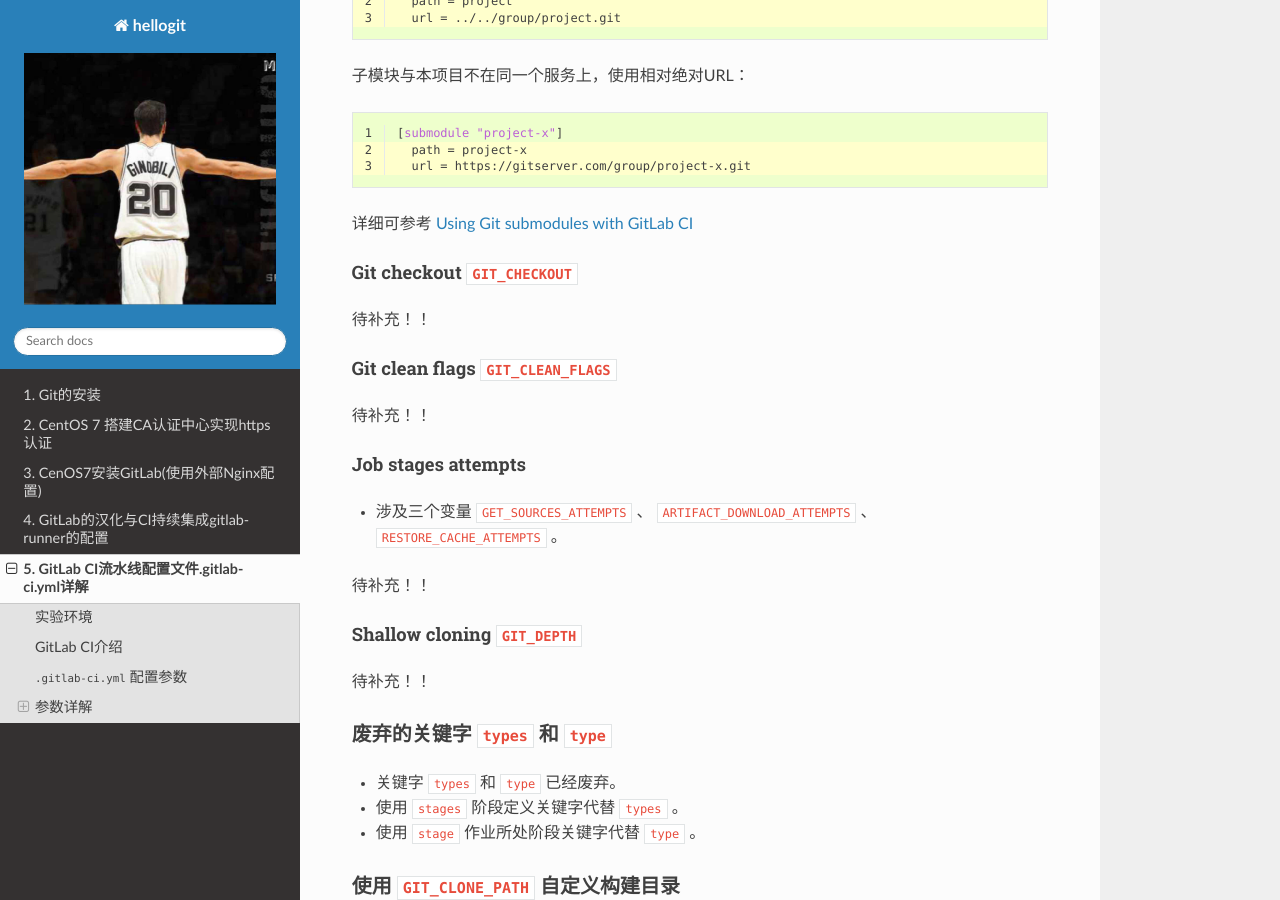
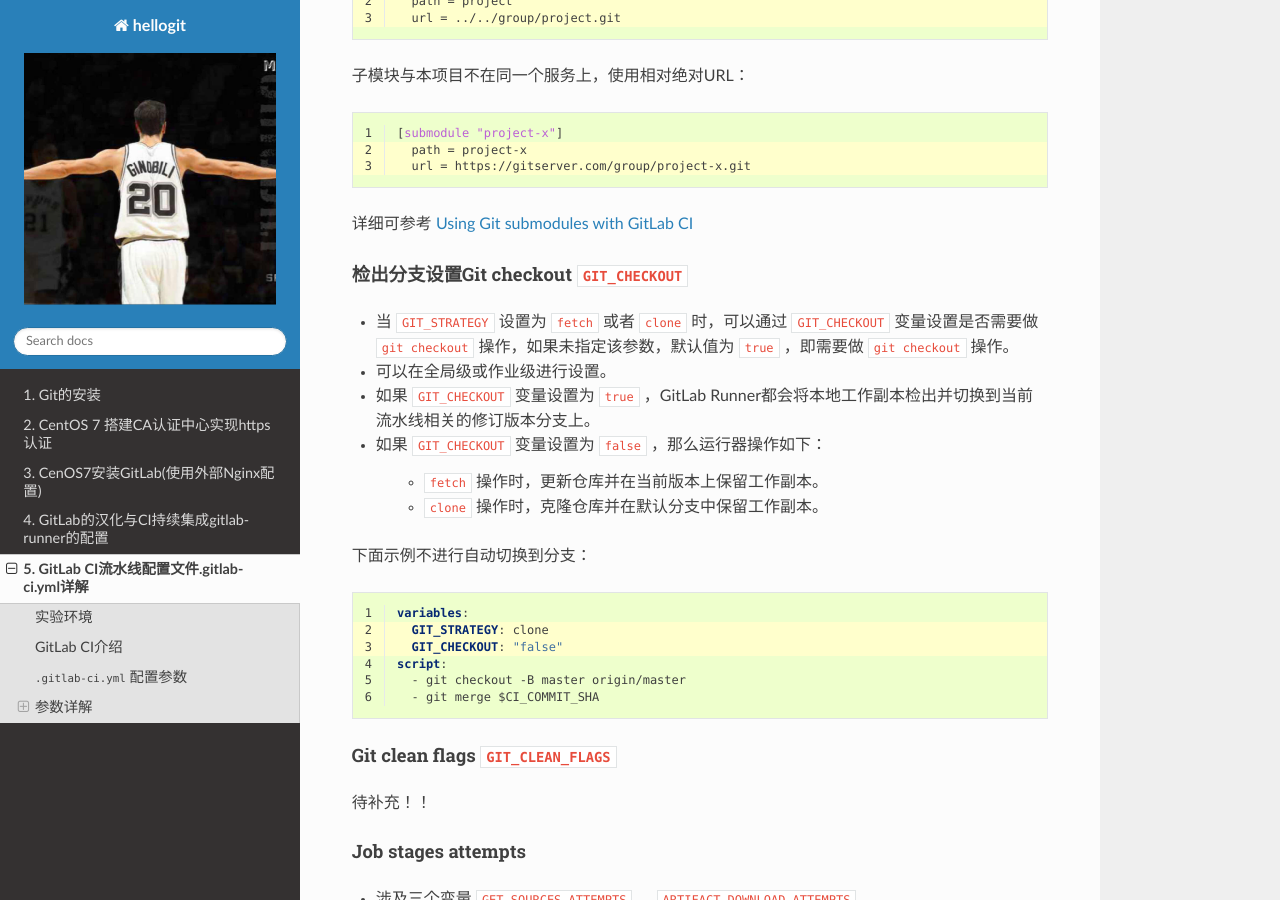
Before and after one commit to meizhaohui/hellogit, a Sphinx documentation site: the page built from source/gitlab_ci_.gitlab-ci.yml_detail.rst, in a window 1280 px wide and 900 px high, scrolled down 69917 px. Built offline with Sphinx 7.4.7 and the Read the Docs theme 2.0.0, drawn with Linux system fonts in a browser that asks for light colours; some of the changed text lies outside the part shown.

Commit message:
update gitlab pipeline git checkout strategy

```diff
--- a/source/gitlab_ci_.gitlab-ci.yml_detail.rst
+++ b/source/gitlab_ci_.gitlab-ci.yml_detail.rst
@@ -2717,10 +2717,30 @@ export的导出示例::
 
 详细可参考 `Using Git submodules with GitLab CI <https://docs.gitlab.com/ce/ci/git_submodules.html>`_
 
-Git checkout ``GIT_CHECKOUT``
+检出分支设置Git checkout ``GIT_CHECKOUT``
 @@@@@@@@@@@@@@@@@@@@@@@@@@@@@@@@@@@@@@@@@@@@@@@@@
 
-待补充！！
+- 当 ``GIT_STRATEGY`` 设置为 ``fetch`` 或者 ``clone`` 时，可以通过 ``GIT_CHECKOUT`` 变量设置是否需要做 ``git checkout`` 操作，如果未指定该参数，默认值为 ``true`` ，即需要做 ``git checkout`` 操作。
+- 可以在全局级或作业级进行设置。
+- 如果 ``GIT_CHECKOUT`` 变量设置为 ``true`` ，GitLab Runner都会将本地工作副本检出并切换到当前流水线相关的修订版本分支上。
+- 如果 ``GIT_CHECKOUT`` 变量设置为 ``false`` ，那么运行器操作如下：
+
+    - ``fetch`` 操作时，更新仓库并在当前版本上保留工作副本。
+    - ``clone`` 操作时，克隆仓库并在默认分支中保留工作副本。
+
+下面示例不进行自动切换到分支：
+
+.. code-block:: yaml
+    :linenos:
+    :emphasize-lines: 2-3
+
+    variables:
+      GIT_STRATEGY: clone
+      GIT_CHECKOUT: "false"
+    script:
+      - git checkout -B master origin/master
+      - git merge $CI_COMMIT_SHA
+
 
 Git clean flags ``GIT_CLEAN_FLAGS``
 @@@@@@@@@@@@@@@@@@@@@@@@@@@@@@@@@@@@@@@@@@@@@@@@@
```
